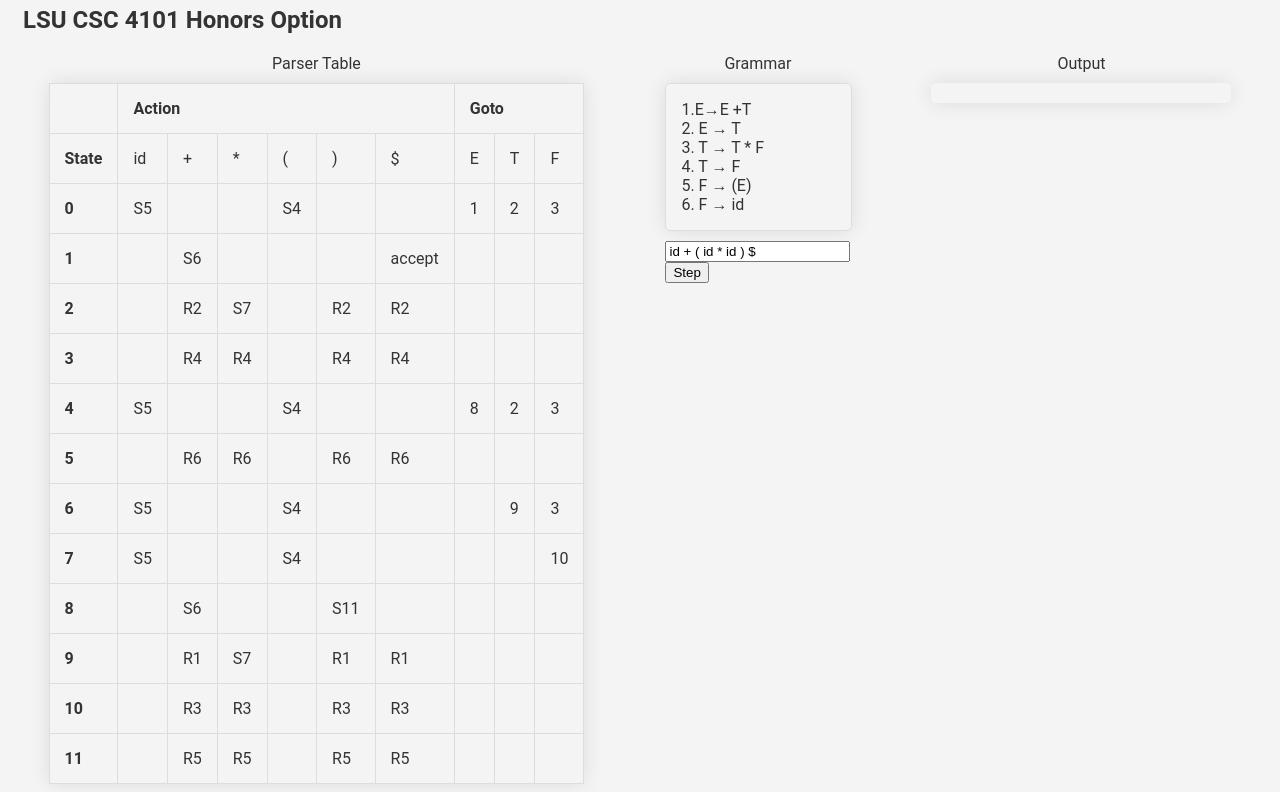
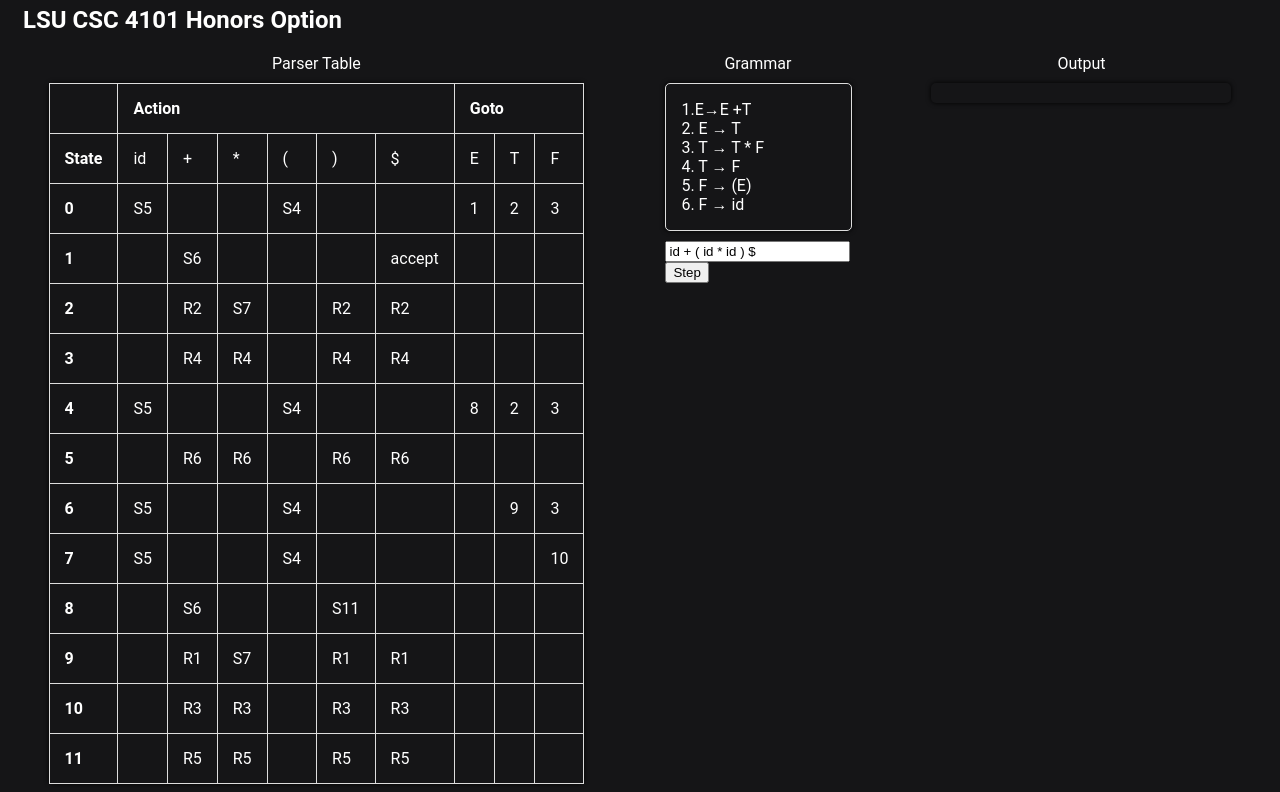
Before and after one commit to StevenSeiden/Shift-Reduce-Parser, a plain HTML site: page index.html in a window 1280 px wide. Shown: the part 75-867 px from the top of the page. Drawn offline with Linux system fonts and the dark colour scheme.

Commit message:
Added dark mode

```diff
--- a/index.html
+++ b/index.html
@@ -191,7 +191,7 @@
         <center>
             <caption>Grammar</caption>
         </center>
-        <div style="border: 1px solid #ddd; width: 100%; max-width: 300px; height: auto; margin: 10px auto; border-radius: 5px; box-shadow: 0px 0px 20px 0px rgba(0,0,0,0.1);">
+        <div class=grammarBox>
             <p style="margin-left: 15px">
                 1.E→E +T <br>
                 2. E → T <br>
--- a/style.css
+++ b/style.css
@@ -30,3 +30,35 @@ td, th {
 caption {
     padding-bottom: 10px;
 }
+
+.grammarBox{
+    border: 1px solid #ddd;
+    width: 100%; max-width: 300px;
+    height: auto; margin: 10px auto;
+    border-radius: 5px;
+    box-shadow: 0px 0px 20px 0px rgba(0,0,0,0.1);
+}
+
+
+@media (prefers-color-scheme: dark) {
+
+    body {
+        background-color: #151517;
+        color: white;
+    }
+
+    table {
+        box-shadow: 0px 0px 5px 0px black;
+    }
+
+    td, th {
+        color: white;
+        border: 1px solid #ddd;
+    }
+
+    .grammarBox{
+        border: 1px solid #ddd;
+        box-shadow: 0px 0px 5px 0px black;
+    }
+
+}
```
